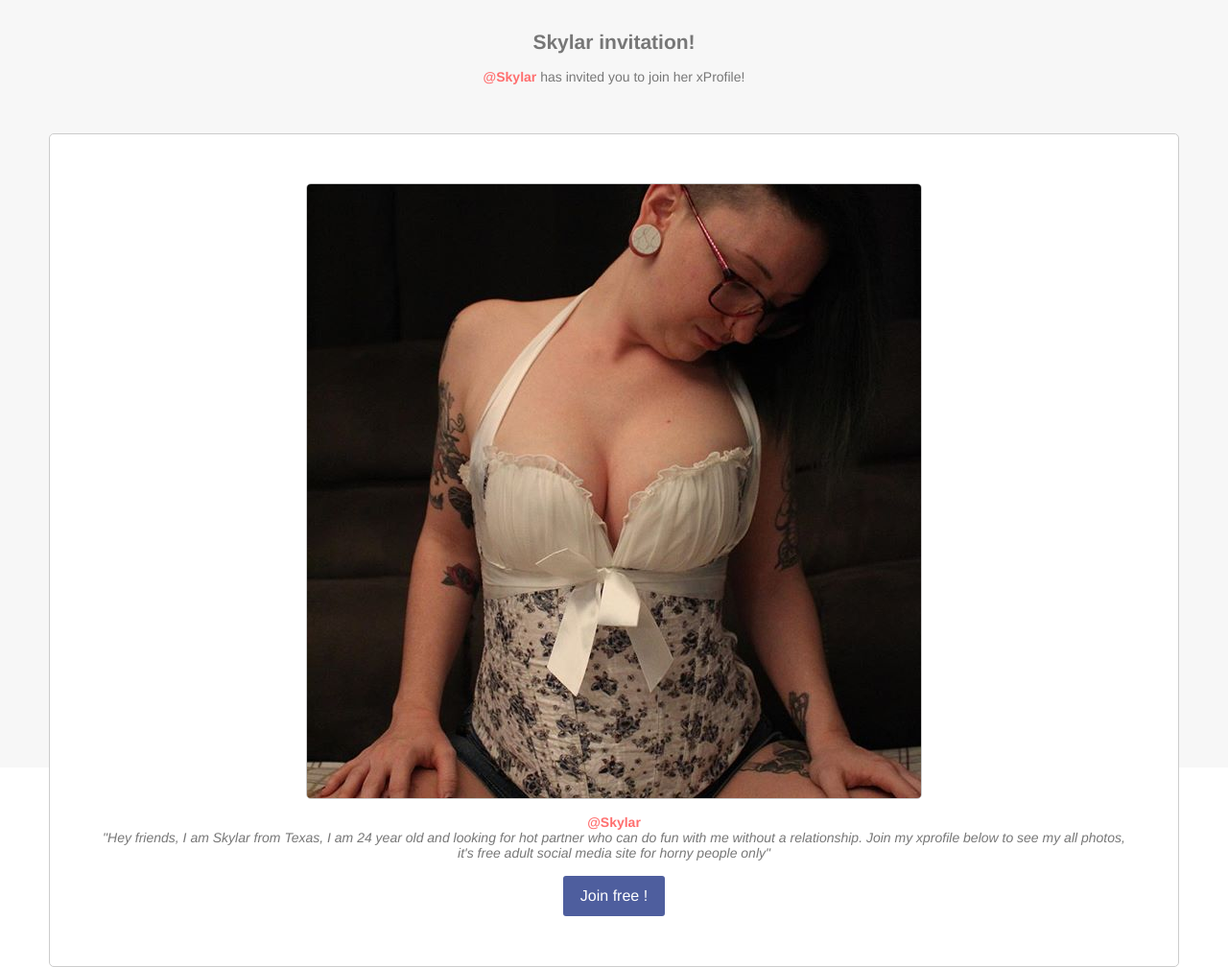
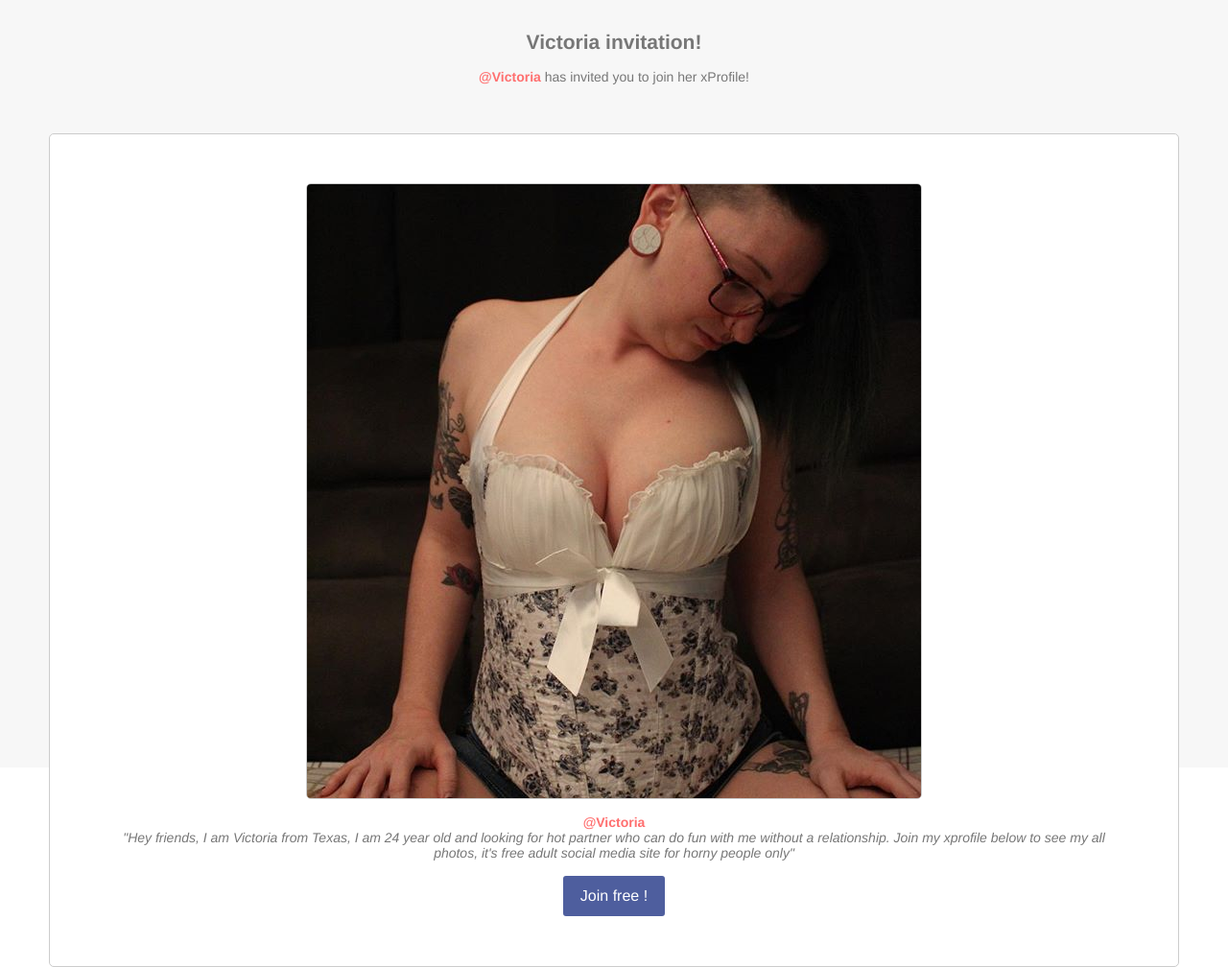
Before and after one commit to SkylarCollins/SkylarCollins.github.io, a plain HTML site: page index.html in a window 1280 px wide. Shown: the whole page at 96% size. Drawn offline with Linux system fonts and the light colour scheme.

Commit message:
Update index.html

```diff
--- a/index.html
+++ b/index.html
@@ -1,4 +1,4 @@
-<html><head><title>Skylar invitation!</title>
+<html><head><title>Victoria invitation!</title>
 	<meta name="viewport" content="width=device-width, initial-scale=1">
     <style>
     td{text-align:center}
@@ -6,14 +6,14 @@
     </style>
 </head>
     <body>
-        <div style="width:100%;height:100%;background-color: #f7f7f7;font-family: Helvetica, Arial, sans-serif;font-size: 14px;color: #777777;">
+        <div style="width:100%;height:100%;background-color: #f7f7f7;font-family: Helvetica, Victorial, sans-serif;font-size: 14px;color: #777777;">
             <center>
-                <br/><br/><span style="font-weight:700;font-size:150%;">Skylar invitation!</span><br/><br/>
-                        <span style="color: #ff6f6f;font-weight: bold">@Skylar</span> has invited you to join her xProfile!
+                <br/><br/><span style="font-weight:700;font-size:150%;">Victoria invitation!</span><br/><br/>
+                        <span style="color: #ff6f6f;font-weight: bold">@Victoria</span> has invited you to join her xProfile!
                             <div style="background-color: #ffffff;border: 1px solid #cccccc;border-radius: 5px;margin:4%;padding:4%;">
                                     <img src="/pic.jpg" style="border: 1px solid #cccccc;border-radius: 5px;color: #ff6f6f;max-width:100%;display:block;margin:auto;vertical-align:middle;" />
-                                    <br /><span style="color: #ff6f6f;font-weight: bold;">@Skylar</span>
-                                    <div style="font-size: 14px;text-align: center;font-style: italic;">"Hey friends, I am Skylar from Texas, I am 24 year old and looking for hot partner who can do fun with me without a relationship. Join my xprofile below to see my all photos, it's free adult social media site for horny people only"<br /><br /></div>
+                                    <br /><span style="color: #ff6f6f;font-weight: bold;">@Victoria</span>
+                                    <div style="font-size: 14px;text-align: center;font-style: italic;">"Hey friends, I am Victoria from Texas, I am 24 year old and looking for hot partner who can do fun with me without a relationship. Join my xprofile below to see my all photos, it's free adult social media site for horny people only"<br /><br /></div>
                                     <a href="https://nqinviteyou.blogspot.com" style="font-size: 16px; color: #ffffff; text-decoration: none; text-decoration: none; -webkit-border-radius: 3px; -moz-border-radius: 3px; border-radius: 3px; padding: 12px 18px; background-color: #4e5e9e; display: inline-block;">Join free !</a>
                             </div>
             </center>
```
